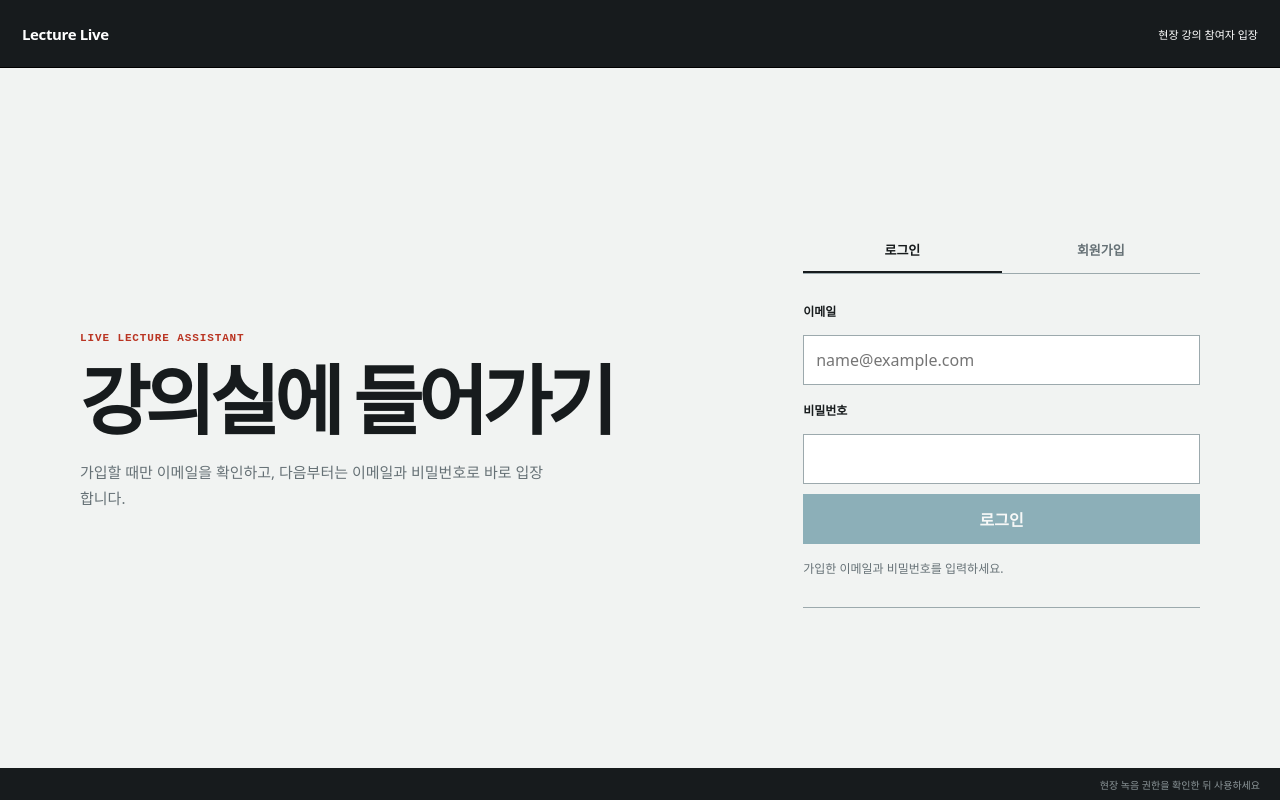
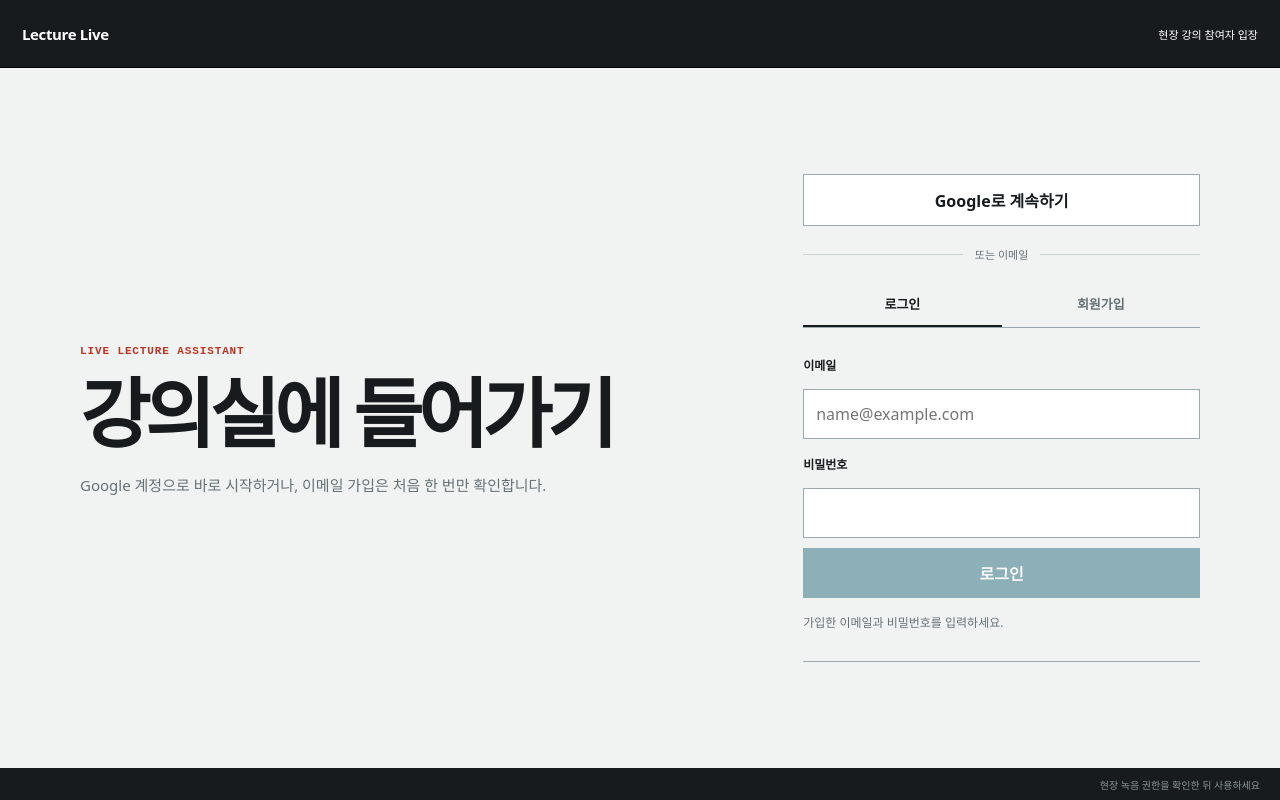
Before and after one commit to dbgudwn43890-del/lecture-live, a Next.js app: page /login in a window 1280 px wide. Built offline with nearby package versions, Linux system fonts and the light colour scheme.

Commit message:
feat(auth): add Google sign-in

```diff
--- a/app/globals.css
+++ b/app/globals.css
@@ -372,6 +372,33 @@ button:disabled { cursor: not-allowed; opacity: .45; }
 
 .login-panel { align-self: center; }
 
+.google-auth-button {
+  width: 100%;
+  padding: 13px 16px;
+  color: var(--ink);
+  background: white;
+  border: 1px solid var(--line-strong);
+  font-weight: 750;
+}
+
+.google-auth-button:hover { background: var(--surface); }
+
+.auth-divider {
+  display: grid;
+  grid-template-columns: 1fr auto 1fr;
+  align-items: center;
+  gap: 12px;
+  margin: 20px 0;
+  color: var(--muted);
+  font-size: 11px;
+}
+
+.auth-divider::before,
+.auth-divider::after {
+  content: "";
+  border-top: 1px solid var(--line);
+}
+
 .auth-mode {
   display: grid;
   grid-template-columns: 1fr 1fr;
--- a/app/login/page.tsx
+++ b/app/login/page.tsx
@@ -12,13 +12,14 @@ export default function LoginPage() {
   const [password, setPassword] = useState("");
   const [passwordConfirmation, setPasswordConfirmation] = useState("");
   const [pending, setPending] = useState(false);
+  const [googlePending, setGooglePending] = useState(false);
   const [message, setMessage] = useState("");
   const [isError, setIsError] = useState(false);
 
   useEffect(() => {
     if (new URLSearchParams(window.location.search).has("error")) {
       setIsError(true);
-      setMessage("이메일 확인을 완료하지 못했습니다. 다시 시도해 주세요.");
+      setMessage("로그인을 완료하지 못했습니다. 다시 시도해 주세요.");
     }
   }, []);
 
@@ -28,6 +29,26 @@ export default function LoginPage() {
     setPasswordConfirmation("");
     setMessage("");
     setIsError(false);
+  }
+
+  async function authenticateWithGoogle() {
+    setPending(true);
+    setGooglePending(true);
+    setMessage("");
+    setIsError(false);
+
+    const supabase = createClient();
+    const { error } = await supabase.auth.signInWithOAuth({
+      provider: "google",
+      options: { redirectTo: `${window.location.origin}/auth/callback` },
+    });
+
+    if (error) {
+      setPending(false);
+      setGooglePending(false);
+      setIsError(true);
+      setMessage("Google 로그인을 시작하지 못했습니다. 다시 시도해 주세요.");
+    }
   }
 
   async function authenticate(event: FormEvent<HTMLFormElement>) {
@@ -81,10 +102,21 @@ export default function LoginPage() {
         <div className="login-intro">
           <span className="login-kicker">LIVE LECTURE ASSISTANT</span>
           <h1 id="login-title">강의실에 들어가기</h1>
-          <p>가입할 때만 이메일을 확인하고, 다음부터는 이메일과 비밀번호로 바로 입장합니다.</p>
+          <p>Google 계정으로 바로 시작하거나, 이메일 가입은 처음 한 번만 확인합니다.</p>
         </div>
 
         <div className="login-panel">
+          <button
+            type="button"
+            className="google-auth-button"
+            onClick={authenticateWithGoogle}
+            disabled={pending}
+          >
+            {googlePending ? "Google로 이동 중…" : "Google로 계속하기"}
+          </button>
+
+          <div className="auth-divider"><span>또는 이메일</span></div>
+
           <div className="auth-mode" aria-label="계정 메뉴">
             <button
               type="button"
```
